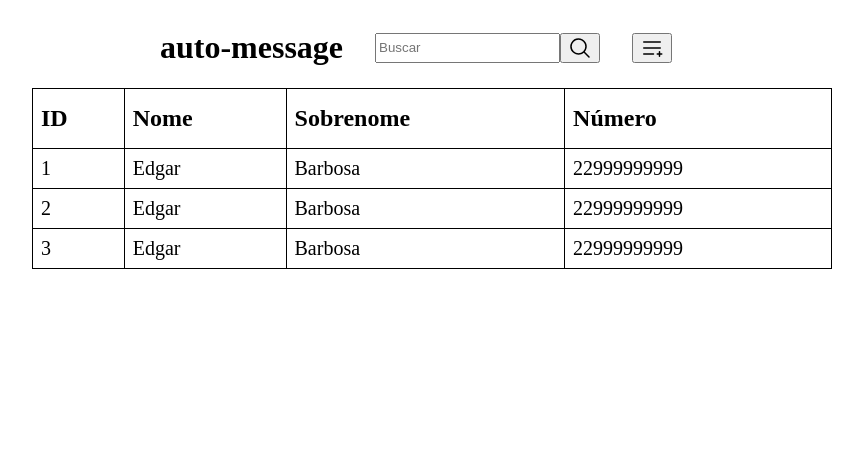
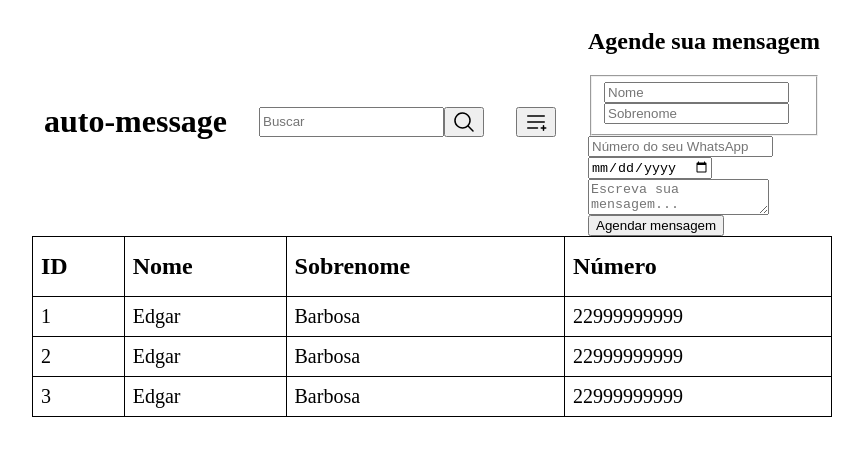
Before and after one commit to edgarfbarbosa/CRUD, a React (Vite) app: page / in a window 1280 px wide. Both pictures are taken after a click on the button 876 px from the left and 47 px from the top of the page. Shown: the top 456 px of the page, without its empty margins (208-1071 px from the left). Built offline with nearby package versions, Linux system fonts and the light colour scheme.

Commit message:
add: Estrutura básica do Modal

```diff
--- a/src/components/Modal/Modal.jsx
+++ b/src/components/Modal/Modal.jsx
@@ -1,9 +1,40 @@
 import styles from './Modal.module.css'
 
 export function Modal({ isOpen }) {
-  if (isOpen) {
-    return <form></form>
-  } else {
-    return null
-  }
+  if (!isOpen) return null
+
+  return (
+    <div>
+      <form>
+        <h2>Agende sua mensagem</h2>
+
+        <fieldset>
+          <div>
+            <label for="name"></label>
+            <input id="name" type="text" placeholder="Nome" />
+          </div>
+          <div>
+            <label for="surname"></label>
+            <input id="surname" type="text" placeholder="Sobrenome" />
+          </div>
+        </fieldset>
+
+        <div>
+          <label for="number"></label>
+          <input id="number" type="tel" placeholder="Número do seu WhatsApp" />
+        </div>
+
+        <div>
+          <label for="date"></label>
+          <input id="date" type="date" />
+        </div>
+
+        <div>
+          <textarea placeholder="Escreva sua mensagem..." />
+        </div>
+
+        <button>Agendar mensagem</button>
+      </form>
+    </div>
+  )
 }
```
